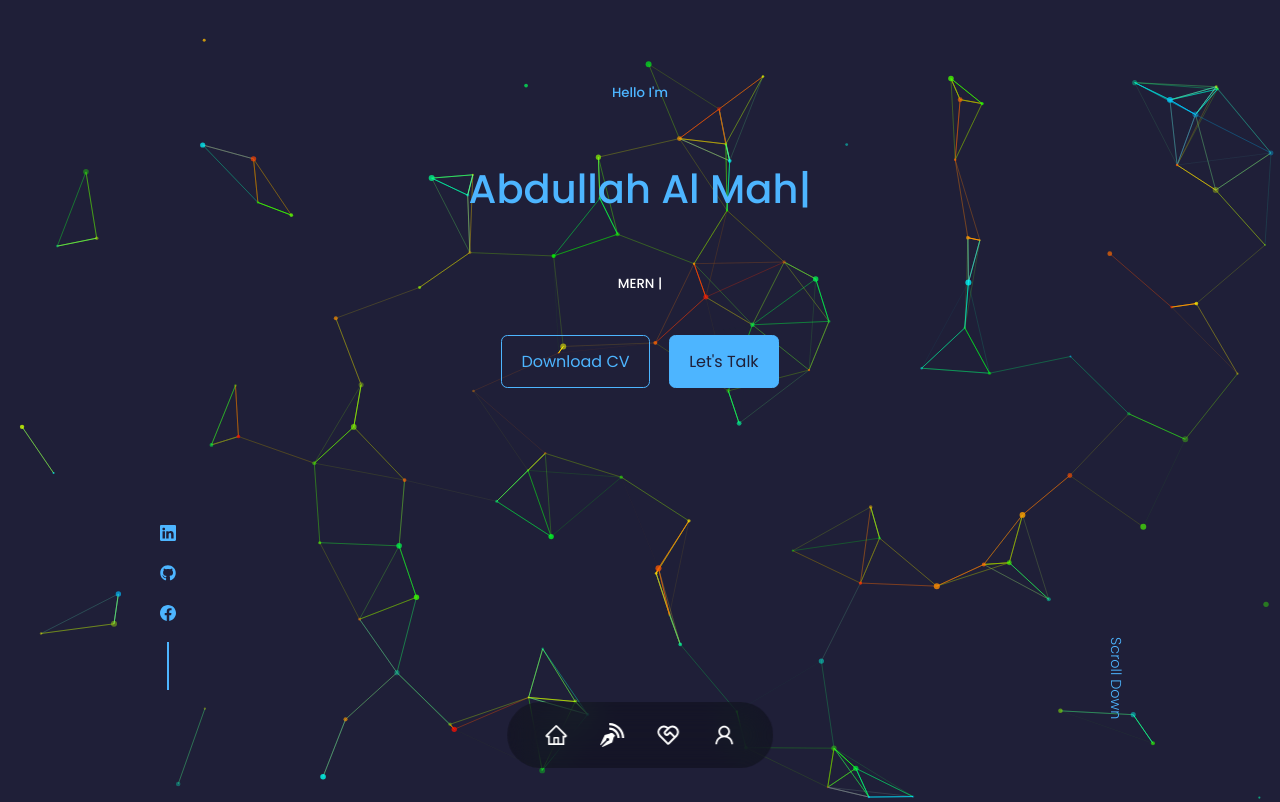
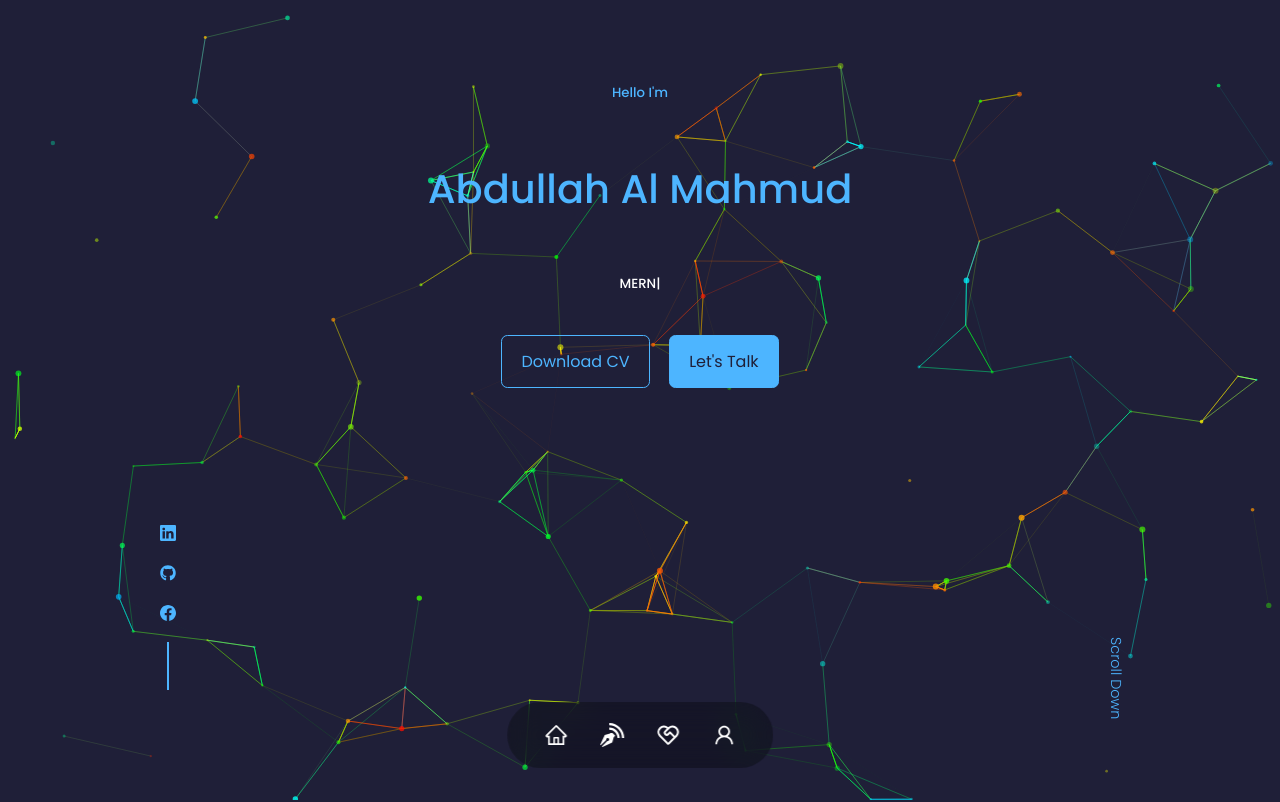
Before and after one commit to Mahmud2640/dev-portfolio, a React (Create React App) app: page / in a window 1280 px wide. Shown: the top 802 px of the page. Built offline with nearby package versions, Linux system fonts and the light colour scheme.

Commit message:
update site

```diff
--- a/src/Components/Header/Header.jsx
+++ b/src/Components/Header/Header.jsx
@@ -10,14 +10,7 @@ const Header = () => {
     <header id="top">
       <div id="text" className="container header_container">
         <h5>Hello I'm</h5>
-        <h1>
-          <Typed
-            strings={["Abdullah Al Mahmud"]}
-            loop
-            typeSpeed={50}
-            backSpeed={40}
-          />
-        </h1>
+        <h1>Abdullah Al Mahmud</h1>
         <h5 className="text-light">
           <Typed
             strings={[
```
Also changed, not shown: 1 other file (tests, documents, lock files or other folders).
